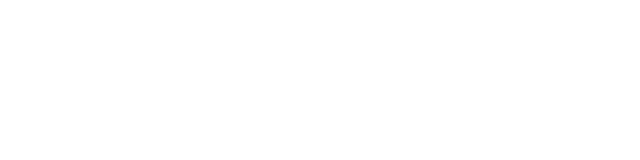
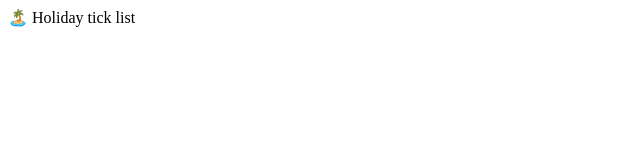
Before and after one commit to jlcarrascof/To-Do-App-PERN, a React (Vite) app in the folder client/: page / in a window 1280 px wide. Shown: the top 160 px of the page, without its empty margins (0-640 px from the left). Built offline with nearby package versions, Linux system fonts and the light colour scheme.

Commit message:
Print our first messaje using props

```diff
--- a/client/src/App.jsx
+++ b/client/src/App.jsx
@@ -1,8 +1,10 @@
+import ListHeader from "./components/ListHeader"
+
 const App = () => {
 
   return (
-    <div>
-
+    <div className="app">
+      <ListHeader listName = {'🏝️ Holiday tick list'} />
     </div>
   )
 }
--- a/client/src/components/ListHeader.js
+++ b/client/src/components/ListHeader.jsx
@@ -1,8 +1,8 @@
-const ListHeader = () => {
+const ListHeader = ({ listName }) => {
 
     return (
       <div>
-
+       {listName}
       </div>
     )
 }
```
